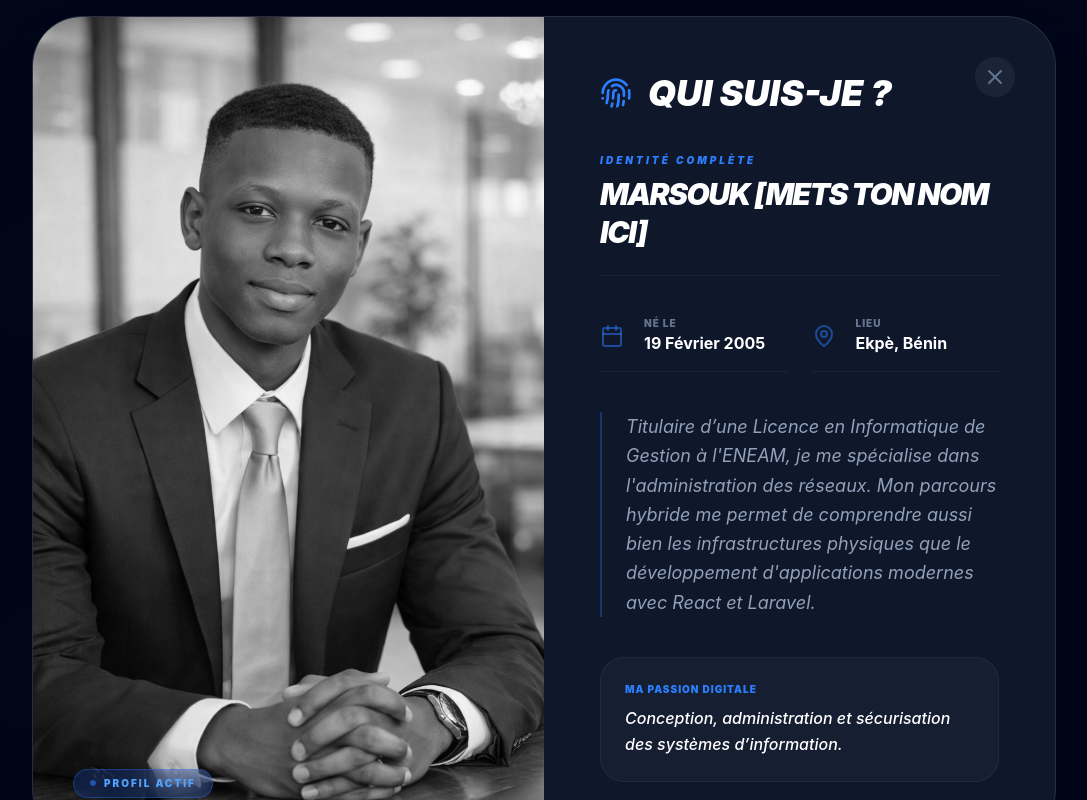
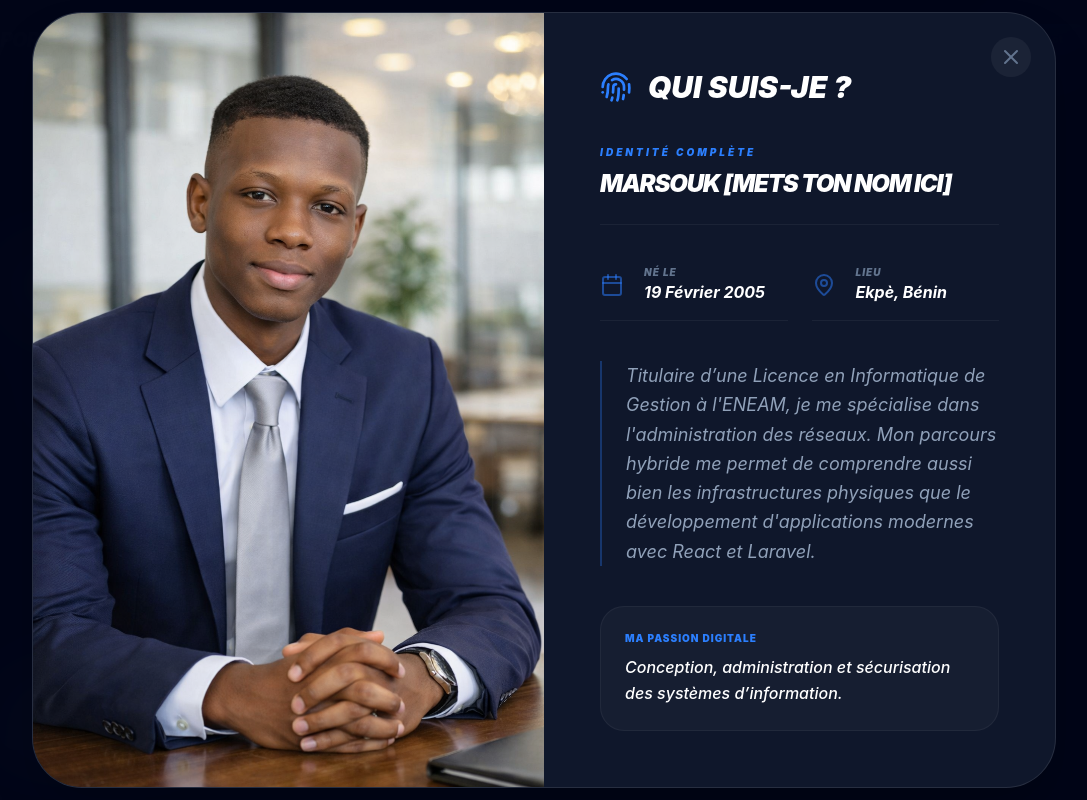
Before and after one commit to biaoumarsouk/mon_portfolio, a React (Vite) app: page / in a window 1280 px wide. Both pictures are taken after a click on the button "Qui suis-je ?". Shown: the top 800 px of the page, without its empty margins (96-1183 px from the left). Built offline with nearby package versions, Linux system fonts and the light colour scheme.

Commit message:
Mise à jour du texte

```diff
--- a/src/App.jsx
+++ b/src/App.jsx
@@ -14,7 +14,6 @@ const App = () => {
 
   const IconMap = { Server, Code2, ShieldCheck };
 
-  // Animation de révélation fluide
   const reveal = {
     initial: { opacity: 0, y: 80, scale: 0.98 },
     whileInView: { opacity: 1, y: 0, scale: 1 },
@@ -43,7 +42,7 @@ const App = () => {
         {/* --- SECTION: PROFIL --- */}
         <section className="pt-56 pb-32 border-b border-white/5">
           <motion.div {...reveal}>
-            <h1 className="text-6xl md:text-8xl font-black text-white mb-8 italic capitalize">
+            <h1 className="text-6xl md:text-8xl font-black text-white mb-8 italic capitalize leading-tight">
               {portfolioData.profil.prenom} <br />
               <span className="text-slate-700">{portfolioData.profil.nom}</span>
             </h1>
@@ -51,7 +50,7 @@ const App = () => {
               "{portfolioData.profil.description}"
             </p>
             <div className="flex flex-wrap gap-4">
-              <button onClick={() => setIsAboutOpen(true)} className="flex items-center gap-3 bg-white text-black px-10 py-5 rounded-2xl font-black text-xs uppercase hover:scale-105 transition-transform">
+              <button onClick={() => setIsAboutOpen(true)} className="flex items-center gap-3 bg-white text-black px-10 py-5 rounded-2xl font-black text-xs uppercase hover:scale-105 transition-transform shadow-xl">
                 <User size={18} /> Qui suis-je ?
               </button>
               <a
@@ -99,7 +98,7 @@ const App = () => {
                 key={exp.id}
                 initial={{ opacity: 0, x: -50 }}
                 whileInView={{ opacity: 1, x: 0 }}
-                className="bg-white/[0.02] border border-white/5 p-10 rounded-[40px] flex flex-col md:flex-row justify-between items-center group hover:bg-white/[0.04] transition-all cursor-pointer"
+                className="bg-white/[0.02] border border-white/5 p-10 rounded-[40px] flex flex-col md:flex-row justify-between items-center group hover:bg-white/[0.04] transition-all cursor-pointer shadow-lg"
                 onClick={() => setSelectedExp(exp)}
               >
                 <div>
@@ -107,7 +106,7 @@ const App = () => {
                   <h3 className="text-3xl font-black text-white mt-1 italic tracking-tighter">{exp.entreprise}</h3>
                   <p className="text-slate-500 font-bold uppercase text-xs mt-1 tracking-tighter italic">{exp.poste}</p>
                 </div>
-                <button className="mt-8 md:mt-0 flex items-center gap-3 bg-white text-black px-8 py-4 rounded-2xl font-black text-[10px] uppercase group-hover:bg-blue-600 group-hover:text-white transition-all">
+                <button className="mt-8 md:mt-0 flex items-center gap-3 bg-white text-black px-8 py-4 rounded-2xl font-black text-[10px] uppercase group-hover:bg-blue-600 group-hover:text-white transition-all shadow-md">
                   Détails <PlusCircle size={18} />
                 </button>
               </motion.div>
@@ -120,7 +119,7 @@ const App = () => {
           <motion.h2 {...reveal} className="text-lg font-black uppercase tracking-[0.3em] text-blue-500 mb-20 italic">03. Formations</motion.h2>
           <div className="grid md:grid-cols-2 gap-8">
             {portfolioData.formations.map((f, i) => (
-              <motion.div key={i} {...reveal} className="bg-slate-900/30 border border-white/5 p-12 rounded-[40px] group">
+              <motion.div key={i} {...reveal} className="bg-slate-900/30 border border-white/5 p-12 rounded-[40px] group shadow-inner">
                 <GraduationCap className="text-white/[0.03] mb-8 group-hover:text-blue-500 transition-colors" size={60} />
                 <span className="text-blue-500 font-black text-xs uppercase tracking-widest">{f.periode}</span>
                 <h3 className="text-2xl font-black text-white mt-4 uppercase italic tracking-tighter leading-tight">{f.diplome}</h3>
@@ -149,7 +148,7 @@ const App = () => {
           <motion.h2 {...reveal} className="text-lg font-black uppercase tracking-[0.3em] text-blue-500 mb-20 italic">05. Atouts</motion.h2>
           <div className="flex flex-wrap gap-6">
             {portfolioData.atouts.map(a => (
-              <span key={a} className="bg-white/5 px-10 py-6 rounded-[30px] text-2xl font-black text-slate-300 border border-white/10 hover:border-blue-500 transition-all uppercase tracking-tighter italic">
+              <span key={a} className="bg-white/5 px-10 py-6 rounded-[30px] text-2xl font-black text-slate-300 border border-white/10 hover:border-blue-500 transition-all uppercase tracking-tighter italic shadow-md">
                 {a}
               </span>
             ))}
@@ -161,94 +160,69 @@ const App = () => {
       {/* --- FOOTER --- */}
       <footer className="py-32 text-center border-t border-white/5">
         <h2 className="text-4xl font-black text-white italic tracking-[0.5em] mb-12 uppercase">{portfolioData.profil.prenom}</h2>
-        <div className="flex justify-center gap-12 mb-12">
-           <Linkedin className="hover:text-blue-500 cursor-pointer" />
-           <Github className="hover:text-white cursor-pointer" />
-           <Mail onClick={() => setIsContactOpen(true)} className="hover:text-blue-400 cursor-pointer" />
+        <div className="flex justify-center gap-12 mb-12 font-bold uppercase text-[10px] tracking-widest">
+           <a href="#" className="hover:text-blue-500 transition cursor-pointer flex items-center gap-2"><Linkedin size={20} /> LinkedIn</a>
+           <a href="#" className="hover:text-white transition cursor-pointer flex items-center gap-2"><Github size={20} /> GitHub</a>
+           <button onClick={() => setIsContactOpen(true)} className="hover:text-blue-400 transition cursor-pointer flex items-center gap-2"><Mail size={20} /> Email</button>
         </div>
         <p className="text-[10px] font-black text-slate-800 uppercase tracking-[1em]">Engineering Portfolio 2026</p>
       </footer>
 
-      {/* --- MODAUX (QUI SUIS-JE, CONTACT, DÉTAILS) --- */}
+      {/* --- MODAUX (AVEC SCROLLING CORRIGÉ) --- */}
       <AnimatePresence>
-       {/* MODAL QUI SUIS-JE (Optimisé Mobile & Tactile) */}
+
+        {/* MODAL QUI SUIS-JE */}
         {isAboutOpen && (
-          <div className="fixed inset-0 z-[150] flex items-center justify-center p-4 bg-slate-950/98 backdrop-blur-2xl overflow-y-auto">
+          <div className="fixed inset-0 z-[150] flex justify-center items-start md:items-center p-4 bg-slate-950/98 backdrop-blur-2xl overflow-y-auto">
             <motion.div
               initial={{ opacity: 0, scale: 0.9, y: 20 }}
               animate={{ opacity: 1, scale: 1, y: 0 }}
               exit={{ opacity: 0, scale: 0.9, y: 20 }}
-              className="bg-slate-900 border border-white/10 rounded-[40px] md:rounded-[50px] w-full max-w-5xl relative flex flex-col md:flex-row overflow-hidden my-auto shadow-2xl"
+              className="bg-slate-900 border border-white/10 rounded-[40px] md:rounded-[50px] w-full max-w-5xl relative flex flex-col md:flex-row overflow-hidden my-8 shadow-2xl"
             >
-
-              {/* --- CÔTÉ PHOTO (Optimisé pour la tête et le tactile) --- */}
-              <div className="md:w-1/2 h-[450px] md:h-auto bg-slate-800 relative overflow-hidden group cursor-pointer">
-                <motion.img
+              <div className="md:w-1/2 h-[450px] md:h-auto bg-slate-800 relative overflow-hidden group">
+                <img
                   src={portfolioData.aPropos.photos[0]}
                   alt="Marsouk"
-                  // Effet tactile pour mobile : la couleur revient au toucher
-                  whileTap={{ scale: 1.05, filter: "grayscale(0%)" }}
-                  className="w-full h-full object-cover object-top grayscale md:hover:grayscale-0 transition-all duration-1000 ease-in-out"
+                  className="w-full h-full object-cover object-top transition-all duration-1000 ease-in-out"
                 />
-                {/* Dégradé pour mobile pour adoucir la transition photo/info */}
                 <div className="absolute inset-0 bg-gradient-to-t from-slate-900/80 via-transparent to-transparent md:hidden pointer-events-none" />
-
-                {/* Petit badge discret sur la photo */}
-                <div className="absolute bottom-6 left-6 md:bottom-10 md:left-10 bg-blue-600/20 backdrop-blur-md border border-blue-500/30 px-4 py-1.5 rounded-full">
-                  <span className="text-[10px] font-black uppercase tracking-[0.2em] text-blue-400 flex items-center gap-2">
-                    <div className="w-1.5 h-1.5 bg-blue-500 rounded-full animate-pulse" /> Profil Actif
-                  </span>
-                </div>
               </div>
 
-              {/* --- CÔTÉ INFOS --- */}
               <div className="md:w-1/2 p-8 md:p-14 flex flex-col justify-center relative">
-                {/* Bouton Fermer */}
-                <button
-                  onClick={() => setIsAboutOpen(false)}
-                  className="absolute top-6 right-6 md:top-10 md:right-10 text-slate-500 hover:text-white transition-colors cursor-pointer z-10 p-2 bg-white/5 rounded-full"
-                >
-                  <X size={24} md:size={32} />
+                <button onClick={() => setIsAboutOpen(false)} className="absolute top-6 right-6 text-slate-500 hover:text-white transition-colors cursor-pointer z-10 p-2 bg-white/5 rounded-full">
+                  <X size={24} />
                 </button>
-
-                <h2 className="text-3xl md:text-4xl font-black text-white italic uppercase mb-10 flex items-center gap-4">
+                <h2 className="text-3xl font-black text-white italic uppercase mb-10 flex items-center gap-4">
                   <Fingerprint className="text-blue-500" size={32} /> Qui suis-je ?
                 </h2>
-
-                {/* NOM COMPLET */}
                 <div className="mb-10 pb-6 border-b border-white/5">
                   <p className="text-[10px] uppercase font-black text-blue-500 tracking-[0.3em] mb-2 italic">Identité complète</p>
-                  <h3 className="text-2xl md:text-3xl font-black text-white uppercase italic tracking-tighter leading-tight">
+                  <h3 className="text-2xl font-black text-white uppercase italic tracking-tighter">
                     {portfolioData.aPropos.nomComplet}
                   </h3>
                 </div>
-
-                {/* GRILLE INFOS (Naissance / Lieu) */}
-                <div className="grid grid-cols-1 sm:grid-cols-2 gap-6 mb-10">
-                  <div className="flex items-center gap-5 pb-4 border-b border-white/5">
+                <div className="grid grid-cols-1 sm:grid-cols-2 gap-6 mb-10 italic">
+                  <div className="flex items-center gap-5 pb-4 border-b border-white/5 font-bold">
                     <Calendar className="text-blue-500/50" size={24} />
                     <div>
                       <p className="text-[10px] uppercase font-black text-slate-500 tracking-widest">Né le</p>
-                      <p className="text-base font-bold text-white">{portfolioData.aPropos.naissance}</p>
+                      <p className="text-base text-white">{portfolioData.aPropos.naissance}</p>
                     </div>
                   </div>
-                  <div className="flex items-center gap-5 pb-4 border-b border-white/5">
+                  <div className="flex items-center gap-5 pb-4 border-b border-white/5 font-bold">
                     <MapPin className="text-blue-500/50" size={24} />
                     <div>
                       <p className="text-[10px] uppercase font-black text-slate-500 tracking-widest">Lieu</p>
-                      <p className="text-base font-bold text-white">{portfolioData.aPropos.lieu}</p>
+                      <p className="text-base text-white">{portfolioData.aPropos.lieu}</p>
                     </div>
                   </div>
                 </div>
-
-                {/* BIO */}
                 <p className="text-slate-400 leading-relaxed italic text-lg mb-10 border-l-2 border-blue-500/30 pl-6">
                   {portfolioData.aPropos.bioLongue}
                 </p>
-
-                {/* PASSION BOX */}
-                <div className="p-6 bg-white/[0.03] rounded-3xl border border-white/5 group hover:border-blue-500/30 transition-colors">
-                  <p className="text-[10px] font-black uppercase text-blue-500 mb-2 tracking-widest">Ma Passion Digitale</p>
+                <div className="p-6 bg-white/[0.03] rounded-3xl border border-white/5">
+                  <p className="text-[10px] font-black text-blue-500 mb-2 uppercase tracking-widest">Ma Passion Digitale</p>
                   <p className="text-white italic font-medium leading-relaxed">{portfolioData.aPropos.passion}</p>
                 </div>
               </div>
@@ -258,13 +232,13 @@ const App = () => {
 
         {/* MODAL CONTACT */}
         {isContactOpen && (
-          <div className="fixed inset-0 z-[200] flex items-center justify-center p-4 bg-black/95 backdrop-blur-xl">
-             <motion.div initial={{ scale: 0.9, opacity: 0 }} animate={{ scale: 1, opacity: 1 }} className="bg-slate-900 border border-white/10 p-12 rounded-[40px] w-full max-w-xl relative">
+          <div className="fixed inset-0 z-[200] flex justify-center items-center p-4 bg-black/95 backdrop-blur-xl overflow-y-auto">
+             <motion.div initial={{ scale: 0.9, opacity: 0 }} animate={{ scale: 1, opacity: 1 }} className="bg-slate-900 border border-white/10 p-12 rounded-[40px] w-full max-w-xl relative my-8">
                 <button onClick={() => setIsContactOpen(false)} className="absolute top-8 right-8 text-slate-500 hover:text-white transition"><X size={32} /></button>
                 <h2 className="text-4xl font-black text-white mb-10 italic uppercase tracking-tighter">Contact<span className="text-blue-500">.</span></h2>
                 <form className="space-y-4">
-                  <input type="text" className="w-full bg-black/40 border border-white/10 rounded-2xl px-6 py-5 outline-none focus:border-blue-500 text-white" placeholder="Nom" />
-                  <input type="email" className="w-full bg-black/40 border border-white/10 rounded-2xl px-6 py-5 outline-none focus:border-blue-500 text-white" placeholder="Email" />
+                  <input type="text" className="w-full bg-black/40 border border-white/10 rounded-2xl px-6 py-5 outline-none focus:border-blue-500 text-white" placeholder="Nom complet" />
+                  <input type="email" className="w-full bg-black/40 border border-white/10 rounded-2xl px-6 py-5 outline-none focus:border-blue-500 text-white" placeholder="Email professionnel" />
                   <textarea rows="4" className="w-full bg-black/40 border border-white/10 rounded-2xl px-6 py-5 outline-none focus:border-blue-500 text-white" placeholder="Votre message"></textarea>
                   <button className="w-full bg-blue-600 py-6 rounded-2xl font-black text-white uppercase tracking-widest text-xs hover:bg-blue-500 shadow-2xl shadow-blue-600/20">Envoyer maintenant</button>
                 </form>
@@ -272,19 +246,24 @@ const App = () => {
           </div>
         )}
 
-        {/* MODAL DÉTAILS EXPÉRIENCE */}
+        {/* MODAL DÉTAILS EXPÉRIENCE (Scrolling Corrigé) */}
         {selectedExp && (
-          <div className="fixed inset-0 z-[200] flex items-center justify-center p-4 bg-black/95 backdrop-blur-xl">
-            <motion.div initial={{ y: 100, opacity: 0 }} animate={{ y: 0, opacity: 1 }} exit={{ y: 100, opacity: 0 }} className="bg-slate-900 border border-white/10 p-16 rounded-[50px] w-full max-w-3xl relative shadow-2xl">
-              <button onClick={() => setSelectedExp(null)} className="absolute top-10 right-10 text-slate-500 hover:text-white transition cursor-pointer"><X size={32} /></button>
+          <div className="fixed inset-0 z-[200] flex justify-center items-start md:items-center p-4 bg-black/95 backdrop-blur-xl overflow-y-auto">
+            <motion.div
+              initial={{ y: 100, opacity: 0 }}
+              animate={{ y: 0, opacity: 1 }}
+              exit={{ y: 100, opacity: 0 }}
+              className="bg-slate-900 border border-white/10 p-10 md:p-16 rounded-[40px] md:rounded-[50px] w-full max-w-3xl relative shadow-2xl my-8"
+            >
+              <button onClick={() => setSelectedExp(null)} className="absolute top-8 right-8 text-slate-500 hover:text-white transition cursor-pointer"><X size={32} /></button>
               <span className="text-blue-500 font-black text-sm uppercase tracking-widest">{selectedExp.periode}</span>
-              <h3 className="text-6xl font-black mb-4 tracking-tighter italic uppercase mt-4 leading-none text-white">{selectedExp.entreprise}</h3>
+              <h3 className="text-4xl md:text-6xl font-black mb-4 tracking-tighter italic uppercase mt-4 leading-none text-white">{selectedExp.entreprise}</h3>
               <p className="text-blue-400 font-black text-xl mb-10 italic border-l-4 border-blue-500 pl-6 uppercase">{selectedExp.poste}</p>
-              <p className="text-slate-300 leading-relaxed text-2xl font-light mb-12 italic opacity-80 underline decoration-slate-800 underline-offset-8">
+              <p className="text-slate-300 leading-relaxed text-xl md:text-2xl font-light mb-12 italic opacity-80 underline decoration-slate-800 underline-offset-8">
                 {selectedExp.details}
               </p>
               <div className="flex flex-wrap gap-3">
-                {selectedExp.tags.map(t => <span key={t} className="bg-white/5 px-6 py-2 rounded-xl text-xs font-black text-blue-400 border border-white/10 uppercase">{t}</span>)}
+                {selectedExp.tags.map(t => <span key={t} className="bg-white/5 px-6 py-2 rounded-xl text-xs font-black text-blue-400 border border-white/10 uppercase tracking-widest">{t}</span>)}
               </div>
             </motion.div>
           </div>
```
